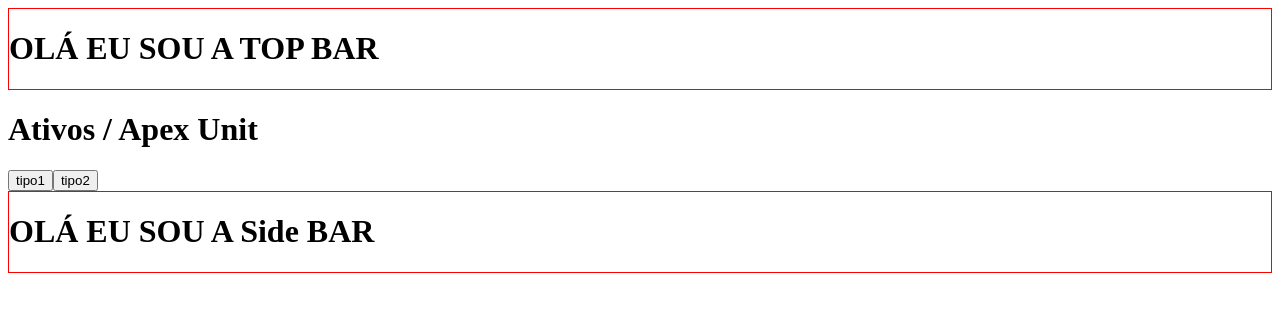
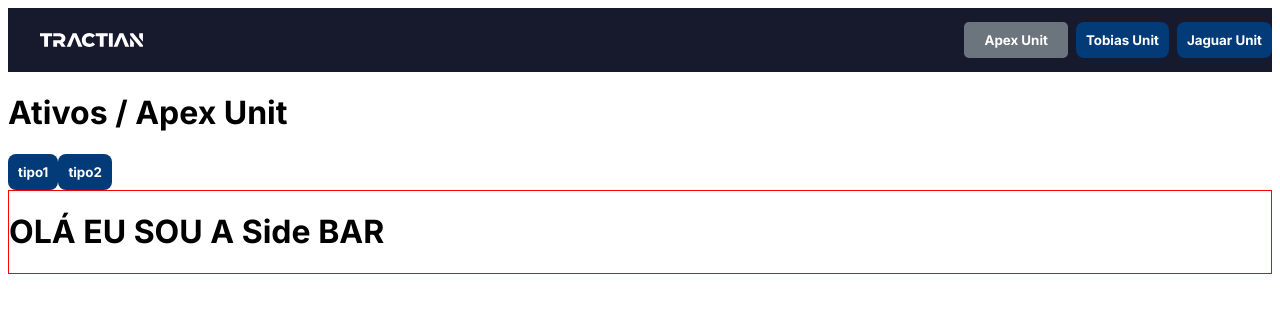
Before and after one commit to luisricarte/challenge-tractian, a React (Create React App) app: page / in a window 1280 px wide. Shown: the top 312 px of the page. Built offline with nearby package versions, Linux system fonts and the light colour scheme.

Commit message:
add base top bar / button

```diff
--- a/public/index.html
+++ b/public/index.html
@@ -3,6 +3,7 @@
   <head>
     <meta charset="utf-8" />
     <link rel="icon" href="%PUBLIC_URL%/favicon.ico" />
+    <link href="https://fonts.googleapis.com/css2?family=Inter:wght@400;500;700&display=swap" rel="stylesheet">
     <meta name="viewport" content="width=device-width, initial-scale=1" />
     <meta name="theme-color" content="#000000" />
     <meta
--- a/src/components/button/index.tsx
+++ b/src/components/button/index.tsx
@@ -1,13 +1,33 @@
 import React from "react";
 import { HTMLButtonProps } from "../../types/html";
+import styles from "./styles.module.css";
 
 type ButtonTypes = "PRIMARY" | "SECONDARY" | "ACTIVE";
 
 interface IButton extends HTMLButtonProps {
   name: string;
-  types?: ButtonTypes;
+  buttonStyle?: ButtonTypes;
 }
 
-export const Button: React.FC<IButton> = ({ name, types }) => {
-  return <button>{name}</button>;
+export const Button: React.FC<IButton> = ({
+  name,
+  buttonStyle = "PRIMARY",
+  ...rest
+}) => {
+  const getButtonClass = () => {
+    switch (buttonStyle) {
+      case "PRIMARY":
+        return styles["button-primary"];
+      case "SECONDARY":
+        return styles["button-secondary"];
+      case "ACTIVE":
+        return styles["button-active"];
+    }
+  };
+
+  return (
+    <button className={getButtonClass()} {...rest}>
+      <span style={{ fontFamily: "Inter", fontWeight: 600 }}>{name}</span>
+    </button>
+  );
 };
--- /dev/null
+++ b/src/components/button/styles.module.css
@@ -0,0 +1,43 @@
+.button-primary {
+  background-color: #023b78;
+  color: white;
+  border: none;
+  padding: 0.625rem;
+  border-radius: 0.5rem;
+  cursor: pointer;
+}
+
+.button-primary:hover {
+  background-color: #0056b3;
+}
+
+.button-secondary {
+  background-color: #6c757d;
+  color: white;
+  border: none;
+  padding: 10px 20px;
+  border-radius: 5px;
+  cursor: pointer;
+}
+
+.button-secondary:hover {
+  background-color: #5a6268;
+}
+
+.button-active {
+  background-color: #28a745;
+  color: white;
+  border: none;
+  padding: 10px 20px;
+  border-radius: 5px;
+  cursor: pointer;
+}
+
+.button-active:hover {
+  background-color: #218838;
+}
+
+button:disabled {
+  background-color: #cccccc;
+  cursor: not-allowed;
+}
--- a/src/components/topbar/index.tsx
+++ b/src/components/topbar/index.tsx
@@ -1,11 +1,19 @@
 import { HTMLDivProps } from "../../types/html";
-
+import { Button } from "../button";
+import styles from "./styles.module.css";
 interface ITopBar extends HTMLDivProps {}
 
 export const TopBar: React.FC<ITopBar> = () => {
   return (
-    <div style={{ border: "1px solid red" }}>
-      <h1>OLÁ EU SOU A TOP BAR</h1>
+    <div className={styles.container}>
+      <div className={styles.imageContainer}>
+        <img src="./images/tractian.svg" alt="TRACTIAN" />
+      </div>
+      <div className={styles.buttonContainer}>
+        <Button name={"Apex Unit"} buttonStyle="SECONDARY" />
+        <Button name={"Tobias Unit"} />
+        <Button name={"Jaguar Unit"} />
+      </div>
     </div>
   );
 };
--- /dev/null
+++ b/src/components/topbar/styles.module.css
@@ -0,0 +1,21 @@
+.container {
+  display: flex;
+  width: "100%";
+  justify-content: space-between;
+  background-color: #17192d;
+  height: 4rem;
+}
+
+.imageContainer {
+  display: flex;
+  align-items: center;
+  justify-content: center;
+  padding: 2rem;
+}
+
+.buttonContainer {
+  display: flex;
+  align-items: center;
+  justify-content: center;
+  gap: 0.5rem;
+}
--- a/src/pages/landing/index.tsx
+++ b/src/pages/landing/index.tsx
@@ -2,6 +2,7 @@ import React from "react";
 import { SideBar } from "../../components/side-bar";
 import { TopBar } from "../../components/topbar";
 import { Button } from "../../components/button";
+import style from "./styles.module.css";
 
 export const LandingPage: React.FC = () => {
   return (
--- a/src/styles/global.css
+++ b/src/styles/global.css
@@ -0,0 +1,4 @@
+/* Exemplo de estilos globais */
+body {
+  font-family: "Inter", sans-serif;
+}
```
Also changed, not shown: public/images/tractian.svg (added), src/components/button/style.css (deleted), src/components/topbar/styles.css (deleted), src/pages/landing/styles.module.css (added).
